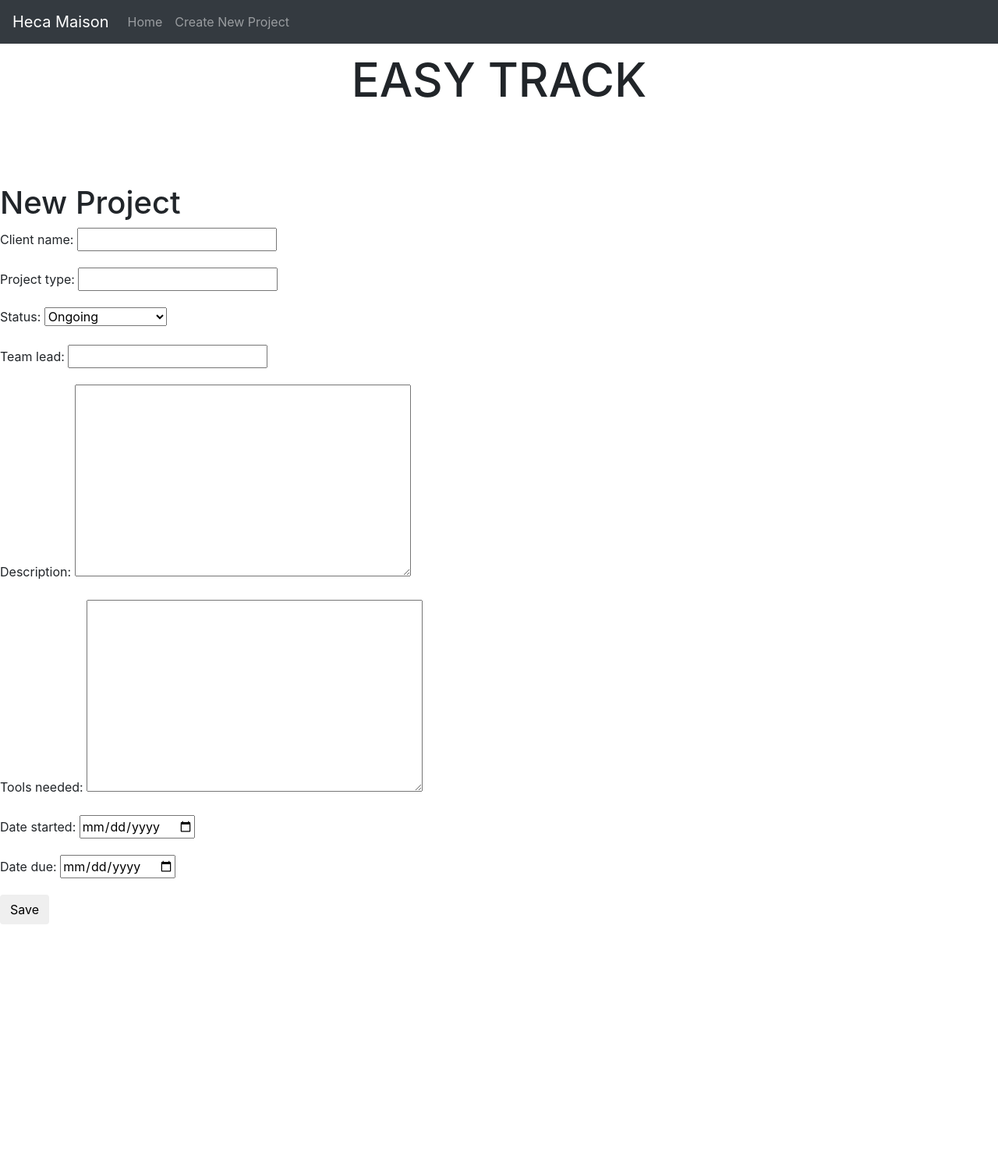
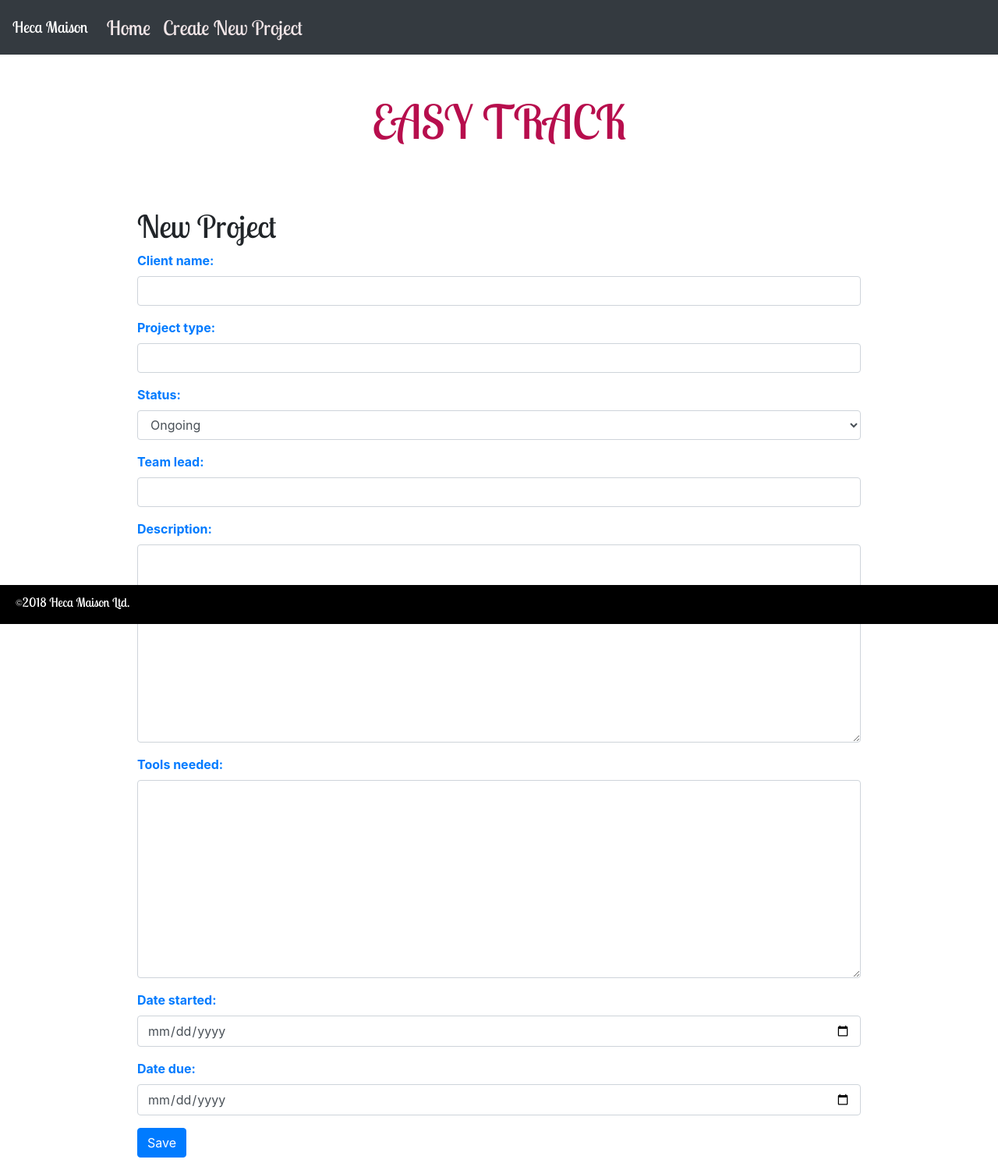
Before and after one commit to primuse/Heca_App, a Django app: page /home/project_new/ in a window 1280 px wide. Shown: the whole page at 78% size. Before the commit the page ends 1185 px from the top, so only its background shows below. Run offline with Django 3.2, Linux system fonts and the light colour scheme; some libraries are stand-ins or nearby versions.

Commit message:
Added css styling to some templates

```diff
--- a/Easy_Track/settings.py
+++ b/Easy_Track/settings.py
@@ -38,6 +38,8 @@ INSTALLED_APPS = [
     'django.contrib.messages',
     'django.contrib.staticfiles',
     'projects',
+
+    'widget_tweaks',
 ]
 
 MIDDLEWARE = [
--- a/projects/static/css/projects.css
+++ b/projects/static/css/projects.css
@@ -5,10 +5,6 @@
 .small{
     font-family: cursive;
     color: blueviolet
-}
-
-#top {
-    text-align: right;
 }
 
 .nav {
@@ -25,14 +21,13 @@
 }
 #desc {
     height: 200px;
-    margin: 20px;
+    margin-top: 10px;
+    text-align: left;
 }
 
 #client {
-    padding-left: 60px;
     font-size: 50px;
     margin: 40px;
-    color: red;
 }
 
 #top-header {
@@ -43,6 +38,13 @@
 #top-header h1{
     text-align: center;
     font-size: 60px;
+    font-family: 'Lobster Two', cursive;
+    color:#b70e4d;
+    padding: 40px;
+}
+
+.new h1 {
+    font-family: 'Lobster Two', cursive;
 }
 
 table {
@@ -54,10 +56,24 @@ td {
 
 th {
     height: 50px;
-    background-color: aquamarine;
+}
+.footer {
+    position: fixed;
+    left: 0;
+    bottom: 0;
+    width: 100%;
+    display: inline-block;
+    background-color: black;
+    padding-left:20px;
+    padding-top: 10px;
+    color: white;
+    text-align: left;
+    font-family: 'Lobster Two', cursive;
 }
 
-
+#top {
+    text-align: right;
+}
 
 
 /* table, th, td {
--- a/projects/templates/projects/base.html
+++ b/projects/templates/projects/base.html
@@ -1,29 +1,32 @@
 {% load staticfiles %}
-<!DOCTYPE html>
-<html>
+{% load widget_tweaks %}
+<!doctype html>
+<html lang="en">
     <head>
         <title>Easy Track</title>
         <meta charset="utf-8">
-        <meta name="viewport" content="width=device-width, initial-scale=1">
-        <link rel="stylesheet" href="https://maxcdn.bootstrapcdn.com/bootstrap/4.1.0/css/bootstrap.min.css">
-        <script src="https://ajax.googleapis.com/ajax/libs/jquery/3.3.1/jquery.min.js"></script>
-        <script src="https://cdnjs.cloudflare.com/ajax/libs/popper.js/1.14.0/umd/popper.min.js"></script>
-        <script src="https://maxcdn.bootstrapcdn.com/bootstrap/4.1.0/js/bootstrap.min.js"></script>
+        <meta name="viewport" content="width=device-width, initial-scale=1, shrink-to-fit=no">
+        <link rel="stylesheet" href="https://maxcdn.bootstrapcdn.com/bootstrap/4.0.0/css/bootstrap.min.css" integrity="sha384-Gn5384xqQ1aoWXA+058RXPxPg6fy4IWvTNh0E263XmFcJlSAwiGgFAW/dAiS6JXm" crossorigin="anonymous">
+        <script src="https://code.jquery.com/jquery-3.2.1.slim.min.js" integrity="sha384-KJ3o2DKtIkvYIK3UENzmM7KCkRr/rE9/Qpg6aAZGJwFDMVNA/GpGFF93hXpG5KkN" crossorigin="anonymous"></script>
+        <script src="https://cdnjs.cloudflare.com/ajax/libs/popper.js/1.12.9/umd/popper.min.js" integrity="sha384-ApNbgh9B+Y1QKtv3Rn7W3mgPxhU9K/ScQsAP7hUibX39j7fakFPskvXusvfa0b4Q" crossorigin="anonymous"></script>
+        <script src="https://maxcdn.bootstrapcdn.com/bootstrap/4.0.0/js/bootstrap.min.js" integrity="sha384-JZR6Spejh4U02d8jOt6vLEHfe/JQGiRRSQQxSfFWpi1MquVdAyjUar5+76PVCmYl" crossorigin="anonymous"></script>
+        <link href="https://fonts.googleapis.com/css?family=Lobster+Two" rel="stylesheet">
+        <link href="https://fonts.googleapis.com/css?family=Raleway" rel="stylesheet">
         <link rel="stylesheet" href="{% static 'css/projects.css' %}">
     </head>
     <body>
         <nav class="navbar navbar-expand-md bg-dark navbar-dark">
-            <a class="navbar-brand" href="http://www.hecamaison.com/">Heca Maison</a>
+            <a class="navbar-brand" href="http://www.hecamaison.com/" style="font-family:Lobster Two, cursive;">Heca Maison</a>
             <button class="navbar-toggler" type="button" data-toggle="collapse" data-target="#collapsibleNavbar">
                 <span class="navbar-toggler-icon"></span>
             </button>
             <div class="collapse navbar-collapse" id="collapsibleNavbar">
                 <ul class="navbar-nav">
                     <li class="nav-item">
-                        <a class="nav-link" href="{% url 'home' %}">Home</a>
+                        <a class="nav-link" href="{% url 'home' %}" style="font-family:Lobster Two, cursive; font-size:160%; color:#f1e5e7;">Home</a>
                     </li>
                     <li class="nav-item">
-                        <a class="nav-link" href="/home/project_new/">Create New Project</a>
+                        <a class="nav-link" href="/home/project_new/" style="font-family:Lobster Two, cursive; font-size:160%; color:#f1e5e7;">Create New Project</a>
                     </li>
                 </ul>
             </div>
@@ -37,5 +40,8 @@
                 {% endblock %}
             </div>
         </div>
+        <div class="footer">
+            <p>©2018 Heca Maison Ltd.</p>
+        </div>
     </body>
 </html>
--- a/projects/templates/projects/project_detail.html
+++ b/projects/templates/projects/project_detail.html
@@ -6,6 +6,7 @@
         <a href="{% url 'project_delete' post_id=post.id %}" class="btn btn-info btn-sm"><span>Delete</span></a>
     </div>
     <div class="body">
+        <div id="client">{{ post.client_name }}</div>
         <div class="row">
             <div class="col-sm-3"><span class="small">Category: {{ post.project_type }}</span></div>
             <div class="col-sm-3"><span class="small">Team Lead: {{ post.team_lead }}</span></div>
@@ -17,8 +18,8 @@
             <div class="col-sm-3"><a href="{% url 'project_start' post_id=post.id %}" class="small"><span>Start Project</span></a></div>
             {% endif %}
         </div>
-        <div id="client">{{ post.client_name }}</div>
-        <div id="desc">
+
+        <div id="desc" style="width: 100%; height: auto " >
             <p>{{ post.description|linebreaksbr }}</p>
         </div>
         <div>
--- a/projects/templates/projects/project_new.html
+++ b/projects/templates/projects/project_new.html
@@ -1,9 +1,21 @@
 {% extends 'projects/base.html' %}
+{% load widget_tweaks %}
 
 {% block content %}
-    <h1>New Project</h1>
-    <form method="POST" class="project-form">{% csrf_token %}
-        {{ form.as_p }}
-        <button type="submit" class="save btn btn-default">Save</button>
-    </form>
+
+    <div class="container-fluid w-75 p-3">
+        <div class="new"><h1>New Project</h1></div>
+        <form method="POST">{% csrf_token %}
+            {% for field in form.visible_fields %}
+                <div class="form-group text-primary font-weight-bold">
+                    {{ field.label_tag }}
+                    {% render_field field class="form-control" %}
+                    {% if field.help_text %}
+                        <small class="form-text text-muted">{{ field.help_text }}</small>
+                    {% endif %}
+                </div>
+            {% endfor %}
+            <button type="submit" class="btn btn-primary">Save</button>
+        </form>
+    </div>
 {% endblock %}
```
